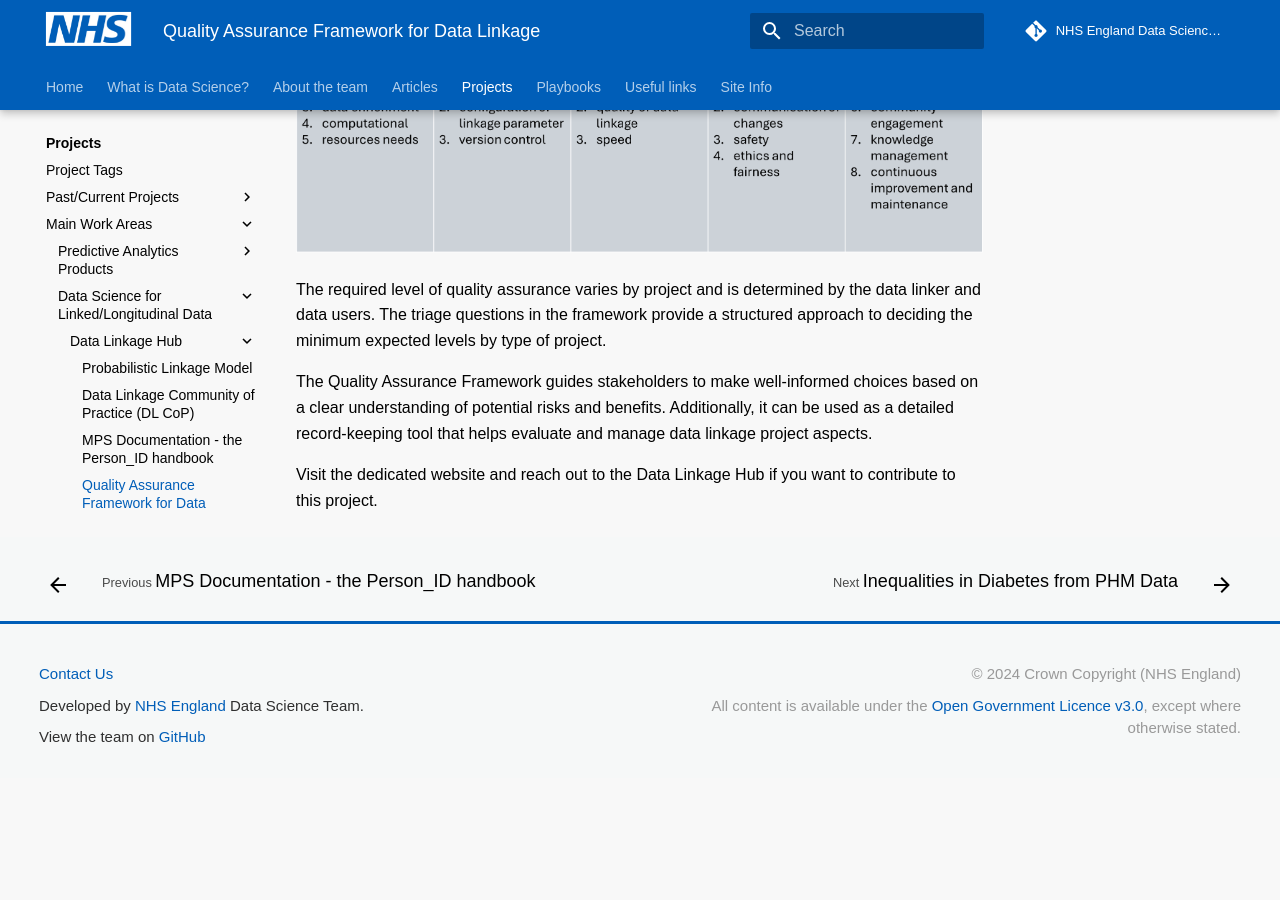
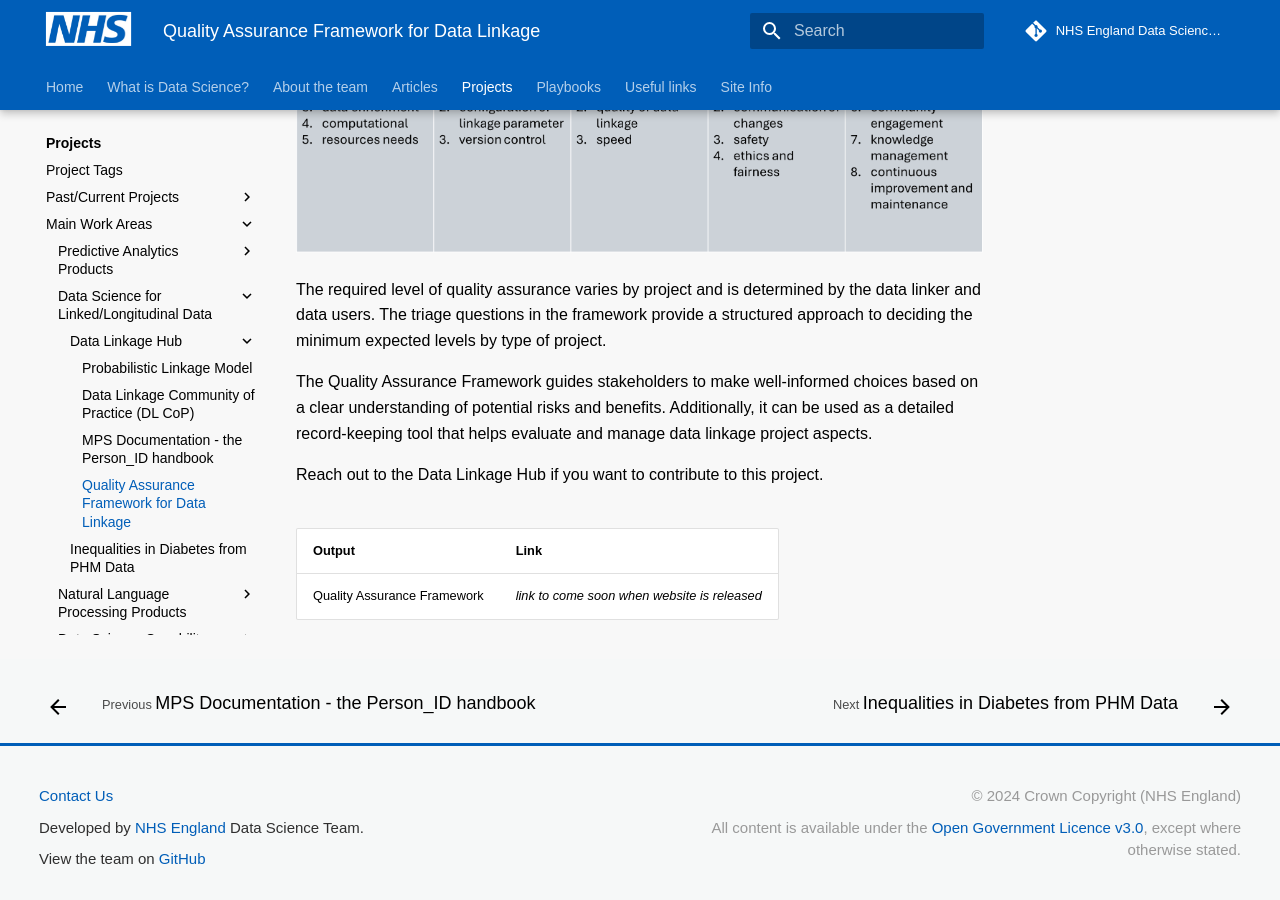
Before and after one commit to nhsengland/datascience, an MkDocs documentation site: the page built from docs/our_work/data-linkage-hub/linkage-projects/qaf.md, in a window 1280 px wide and 900 px high, scrolled down 714 px. Built offline with MkDocs 1.6.1 and Material for MkDocs 9.7.7, drawn with Linux system fonts in a browser that asks for light colours; some web fonts are replaced; comment, search, counter and statistics services are not loaded; old or Windows-style settings are respelled for this version of MkDocs; before the commit the page ends 1492 px from its top, so only the background shows below that.

Commit message:
relevant links added

```diff
--- a/docs/our_work/data-linkage-hub/linkage-projects/qaf.md
+++ b/docs/our_work/data-linkage-hub/linkage-projects/qaf.md
@@ -16,8 +16,11 @@
 
 The Quality Assurance Framework guides stakeholders to make well-informed choices based on a clear understanding of potential risks and benefits. Additionally, it can be used as a detailed record-keeping tool that helps evaluate and manage data linkage project aspects.
 
-Visit the dedicated website and reach out to the Data Linkage Hub if you want to contribute to this project.
-
+Reach out to the Data Linkage Hub if you want to contribute to this project.
 
 [comment]: <> (The below header stops the title from being rendered (as mkdocs adds it to the page from the "title" attribute) - this way we can add it in the main.html, along with the summary.)
 #
+
+|Output | Link|
+|---|---|
+Quality Assurance Framework | *link to come soon when website is released*
```
Also changed, not shown: docs/our_work/data-linkage-hub/linkage-projects/mps-handbook.md (+5 -0 lines).
